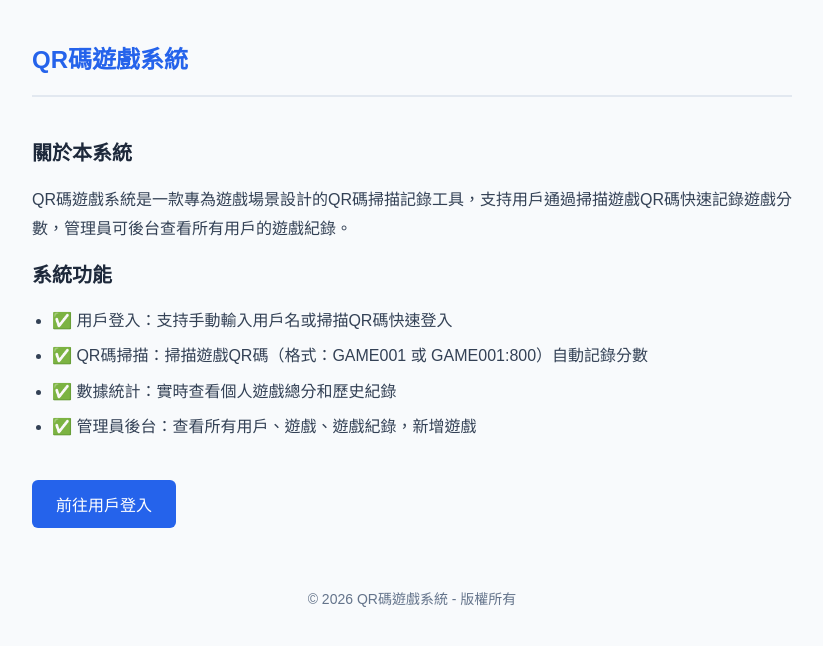
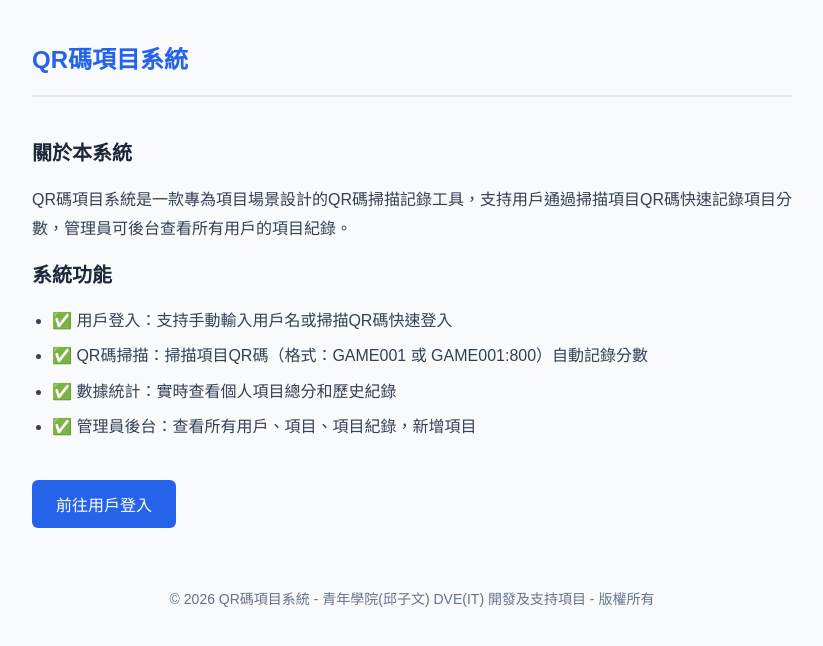
Before and after one commit to winner1628/QRcodegamesystem, a plain HTML site: page index.html in a window 1280 px wide. Shown: the whole page, without its empty margins (228-1051 px from the left). Drawn offline with Linux system fonts and the light colour scheme.

Commit message:
Update index.html

```diff
--- a/index.html
+++ b/index.html
@@ -3,7 +3,7 @@
 <head>
     <meta charset="UTF-8">
     <meta name="viewport" content="width=device-width, initial-scale=1.0">
-    <title>QR碼遊戲系統 - 首頁</title>
+    <title>QR碼項目系統 - 首頁</title>
     <style>
         * { margin: 0; padding: 0; box-sizing: border-box; }
         body { font-family: 'Microsoft JhengHei', sans-serif; background: #f8fafc; color: #334155; }
@@ -23,26 +23,26 @@
 <body>
     <div class="container">
         <div class="header">
-            <div class="logo">QR碼遊戲系統</div>
+            <div class="logo">QR碼項目系統</div>
         </div>
 
         <div class="intro">
             <h2>關於本系統</h2>
-            <p>QR碼遊戲系統是一款專為遊戲場景設計的QR碼掃描記錄工具，支持用戶通過掃描遊戲QR碼快速記錄遊戲分數，管理員可後台查看所有用戶的遊戲紀錄。</p>
+            <p>QR碼項目系統是一款專為項目場景設計的QR碼掃描記錄工具，支持用戶通過掃描項目QR碼快速記錄項目分數，管理員可後台查看所有用戶的項目紀錄。</p>
 
             <h2>系統功能</h2>
             <ul class="feature-list">
                 <li>✅ 用戶登入：支持手動輸入用戶名或掃描QR碼快速登入</li>
-                <li>✅ QR碼掃描：掃描遊戲QR碼（格式：GAME001 或 GAME001:800）自動記錄分數</li>
-                <li>✅ 數據統計：實時查看個人遊戲總分和歷史紀錄</li>
-                <li>✅ 管理員後台：查看所有用戶、遊戲、遊戲紀錄，新增遊戲</li>
+                <li>✅ QR碼掃描：掃描項目QR碼（格式：GAME001 或 GAME001:800）自動記錄分數</li>
+                <li>✅ 數據統計：實時查看個人項目總分和歷史紀錄</li>
+                <li>✅ 管理員後台：查看所有用戶、項目、項目紀錄，新增項目</li>
             </ul>
 
             <a href="user-login.html" class="btn-scan-page">前往用戶登入</a>
         </div>
 
         <div class="footer">
-            © 2026 QR碼遊戲系統 - 版權所有
+            © 2026 QR碼項目系統 - 青年學院(邱子文) DVE(IT) 開發及支持項目 - 版權所有
         </div>
     </div>
 </body>
```
